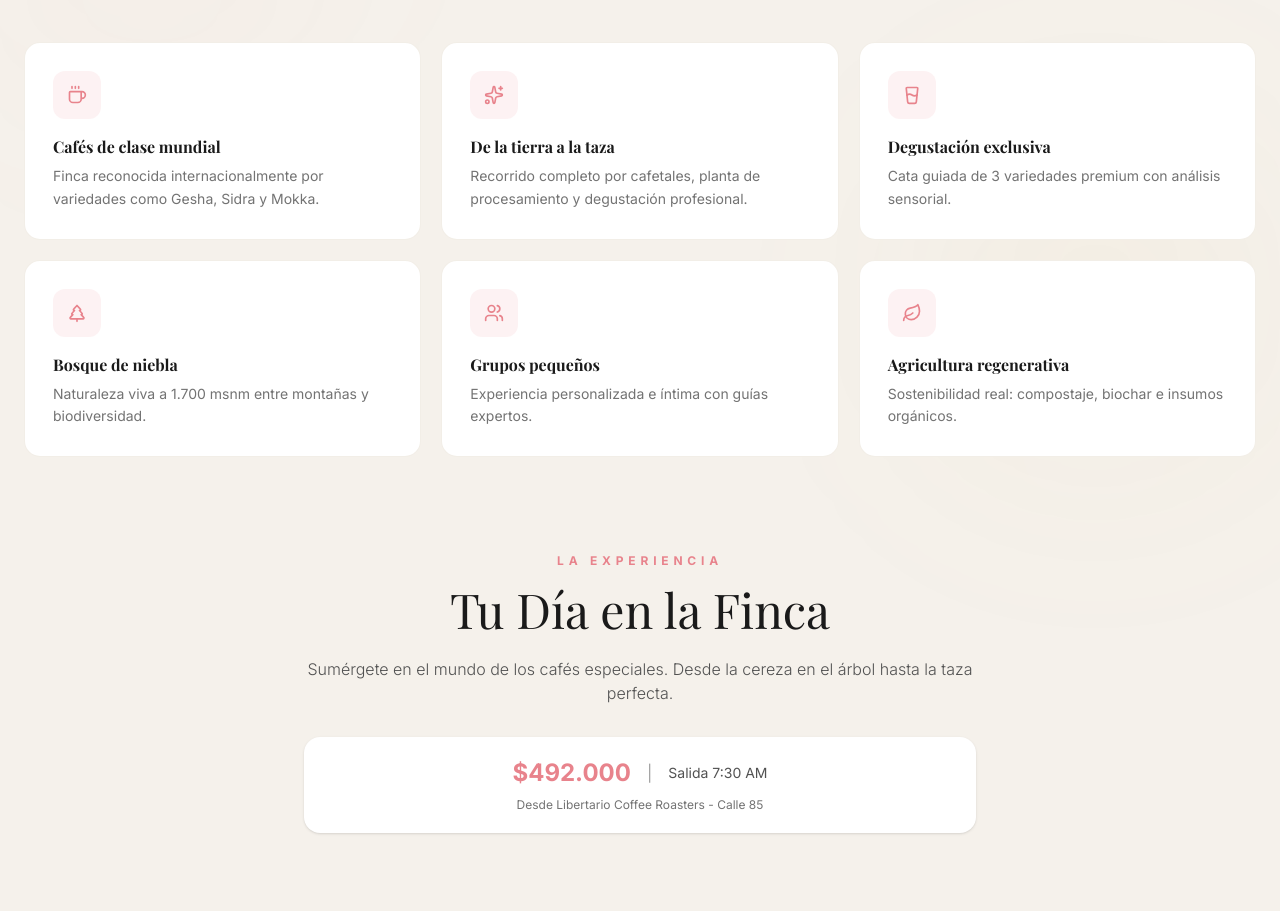
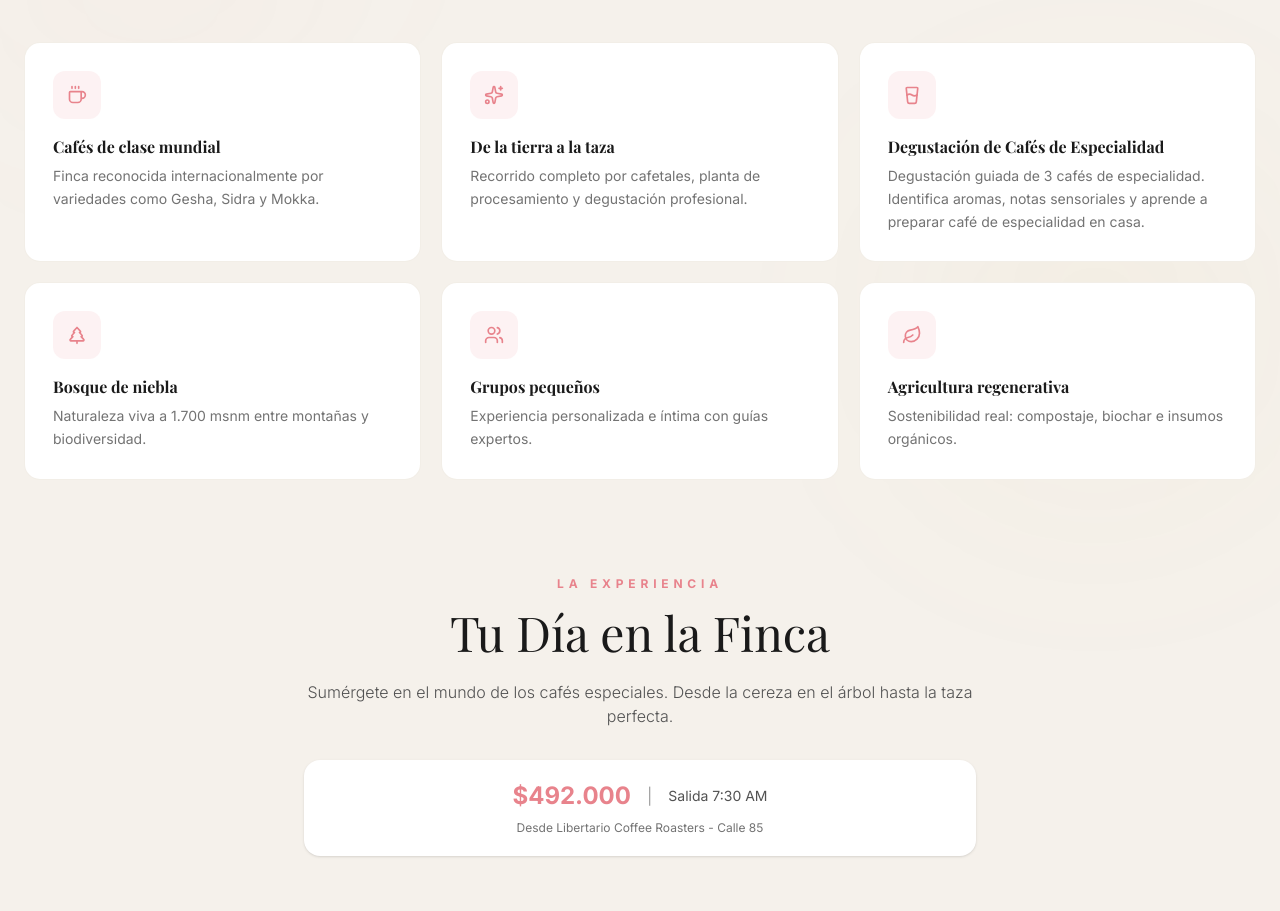
Before and after one commit to jbenavides-dotcom/hotel, a React (Vite) app: page / in a window 1280 px wide. Shown: the part 1120-2031 px from the top of the page. Built offline with nearby package versions, Linux system fonts and the light colour scheme; a web font is replaced by a local one.

Commit message:
fix: corregir texto de degustación en sección ¿Por qué?
Co-Authored-By: Claude Opus 4.6 <noreply@anthropic.com>

```diff
--- a/components/TourSection.tsx
+++ b/components/TourSection.tsx
@@ -30,7 +30,7 @@ const TourSection: React.FC = () => {
               {[
                 { icon: <Coffee className="w-5 h-5" />, title: "Cafés de clase mundial", text: "Finca reconocida internacionalmente por variedades como Gesha, Sidra y Mokka." },
                 { icon: <Sparkles className="w-5 h-5" />, title: "De la tierra a la taza", text: "Recorrido completo por cafetales, planta de procesamiento y degustación profesional." },
-                { icon: <GlassWater className="w-5 h-5" />, title: "Degustación exclusiva", text: "Cata guiada de 3 variedades premium con análisis sensorial." },
+                { icon: <GlassWater className="w-5 h-5" />, title: "Degustación de Cafés de Especialidad", text: "Degustación guiada de 3 cafés de especialidad. Identifica aromas, notas sensoriales y aprende a preparar café de especialidad en casa." },
                 { icon: <TreePine className="w-5 h-5" />, title: "Bosque de niebla", text: "Naturaleza viva a 1.700 msnm entre montañas y biodiversidad." },
                 { icon: <Users className="w-5 h-5" />, title: "Grupos pequeños", text: "Experiencia personalizada e íntima con guías expertos." },
                 { icon: <Leaf className="w-5 h-5" />, title: "Agricultura regenerativa", text: "Sostenibilidad real: compostaje, biochar e insumos orgánicos." },
```
